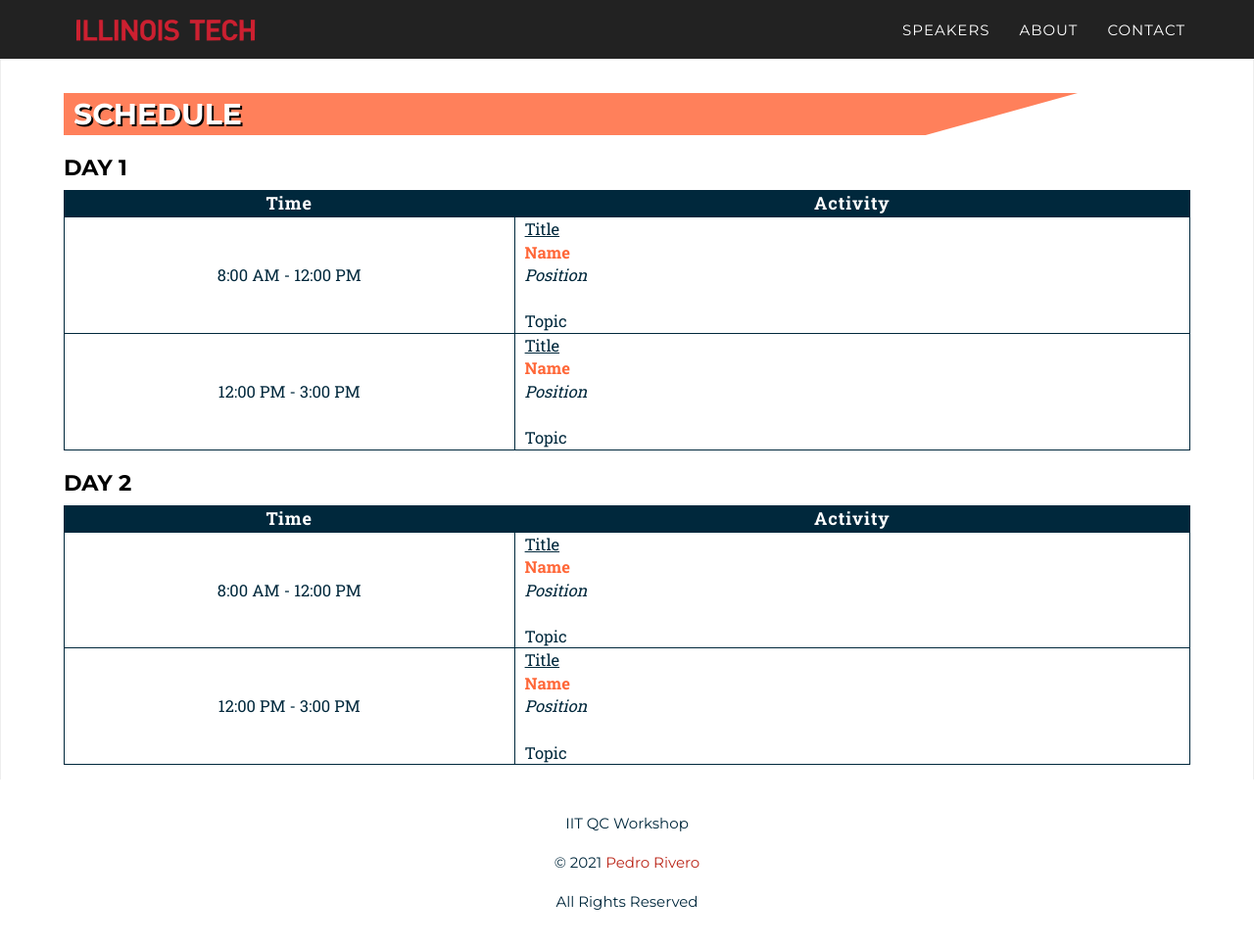
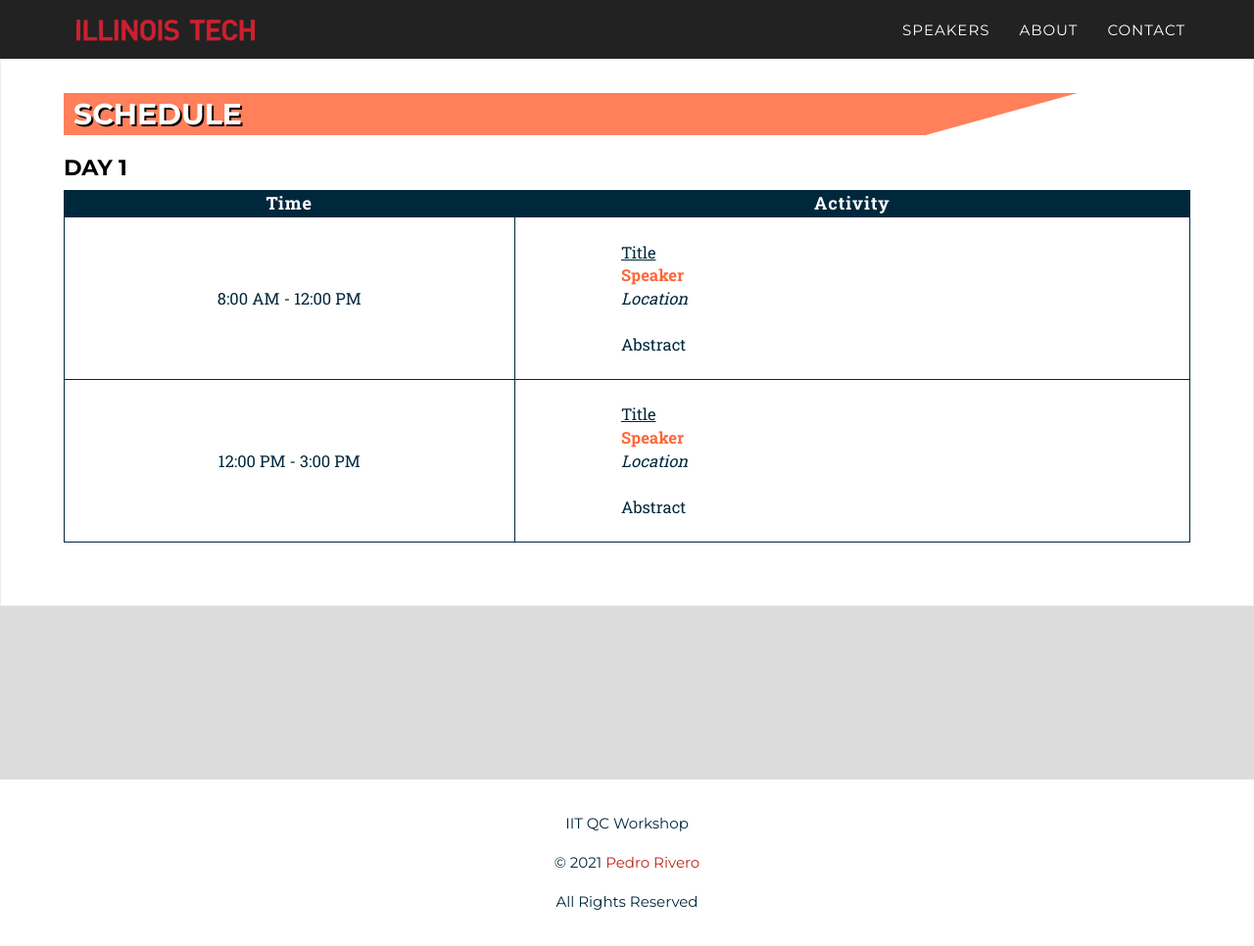
Before and after one commit to pedrorrivero/iit-qc-workshop, a Jekyll site: the page built from _pages/schedule.html, in a window 1280 px wide and 966 px high. Shown: the whole window at 98% size. Built offline with Jekyll 4.4.1, drawn with Linux system fonts in a browser that asks for light colours; some web fonts are replaced.

Commit message:
Updated logic for schedule

```diff
--- a/_config.yml
+++ b/_config.yml
@@ -17,6 +17,7 @@
 colors:
   primary: '#BB271A'
   secondary: '#EA3223'
+  section: '#FF805B'
   navbar: '#222'
   text: '#00283C'
   muted: '#777'
--- a/_data/schedule.yml
+++ b/_data/schedule.yml
@@ -1,16 +1,11 @@
-day-one:
-
+-
   - time: 8:00 AM - 12:00 PM
-    info: "<u>Title</u><br><b>Name</b><br><i>Position</i><br><br>Topic"
-
+    title: Title
+    speaker: Speaker
+    location: Location
+    abstract: Abstract
   - time: 12:00 PM - 3:00 PM
-    info: "<u>Title</u><br><b>Name</b><br><i>Position</i><br><br>Topic"
-
-
-day-two:
-
-  - time: 8:00 AM - 12:00 PM
-    info: "<u>Title</u><br><b>Name</b><br><i>Position</i><br><br>Topic"
-
-  - time: 12:00 PM - 3:00 PM
-    info: "<u>Title</u><br><b>Name</b><br><i>Position</i><br><br>Topic"
+    title: Title
+    speaker: Speaker
+    location: Location
+    abstract: Abstract
--- a/_pages/register.html
+++ b/_pages/register.html
@@ -12,7 +12,7 @@
         document.write ('<body style="background: lightgray; background-attachment: fixed;">')
     </script>
     <div class="iframe-container">
-      <iframe src="{{ site.registration.url }}" width="640" height="3500" frameborder="0" marginheight="0" marginwidth="0">Loading...</iframe>
+      <iframe src="{{ site.registration.url }}" width="640" height="3200" frameborder="0" marginheight="0" marginwidth="0">Loading...</iframe>
     </div>
   {% else %}
     <meta http-equiv="refresh" content="5; URL='{{ site.registration.url }}'" />
--- a/_pages/schedule.html
+++ b/_pages/schedule.html
@@ -11,7 +11,10 @@
     <div class="event black-frame">
       <h1>{{ page.title }}</h1>
 
-        <h2>Day 1</h2>
+        {% assign d = 0 %}
+        {% for day in site.data.schedule %}
+          {% assign d = d | plus: 1 %}
+          <h2>Day {{ d }}</h2>
           <table class="schedule">
               <thead>
                   <tr>
@@ -20,29 +23,18 @@
                   </tr>
               </thead>
 
-            {% for activity in site.data.schedule.day-one %}
+              {% for activity in day %}
                   <tr>
                       <td>{{ activity.time }}</td>
-                    <td>{{ activity.info }}</td>
+                      <td>
+                        <u>{{ activity.title }}</u>
+                        <b>{{ activity.speaker }}</b>
+                        <i>{{ activity.location }}</i><br>
+                        {{ activity.abstract }}
+                      </td>
                   </tr>
               {% endfor %}
           </table>
+        {% endfor %}
 
-        <h2>Day 2</h2>
-        <table class="schedule">
-            <thead>
-                <tr>
-                    <th class="row-1 schedule-time"><center>Time</center></th>
-                    <th class="row-2 schedule-activity"><center>Activity</center></th>
-                </tr>
-
-            </thead>
-
-            {% for activity in site.data.schedule.day-two %}
-                <tr>
-                    <td>{{ activity.time }}</td>
-                    <td>{{ activity.info }}</td>
-                </tr>
-            {% endfor %}
-        </table>
     </div>
```
Also changed, not shown: _sass/_event.scss (line endings or trailing spaces). Lines whose indentation alone changed are shown as unchanged.
